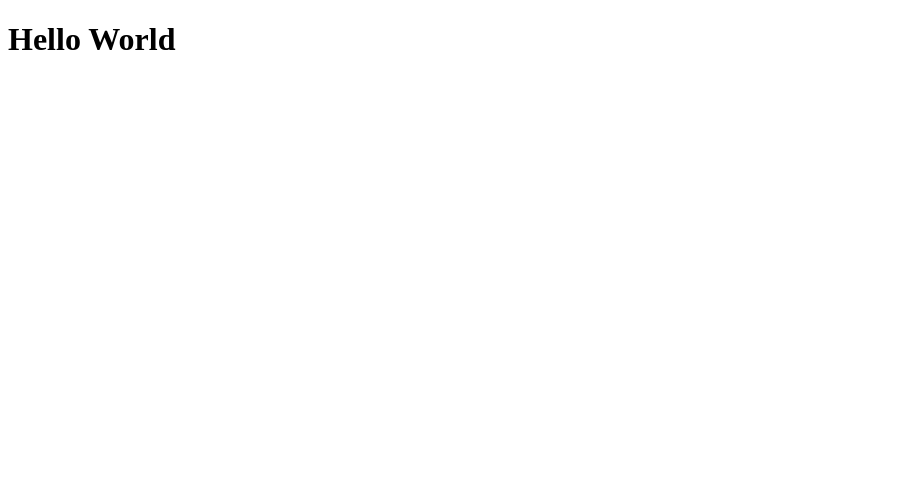
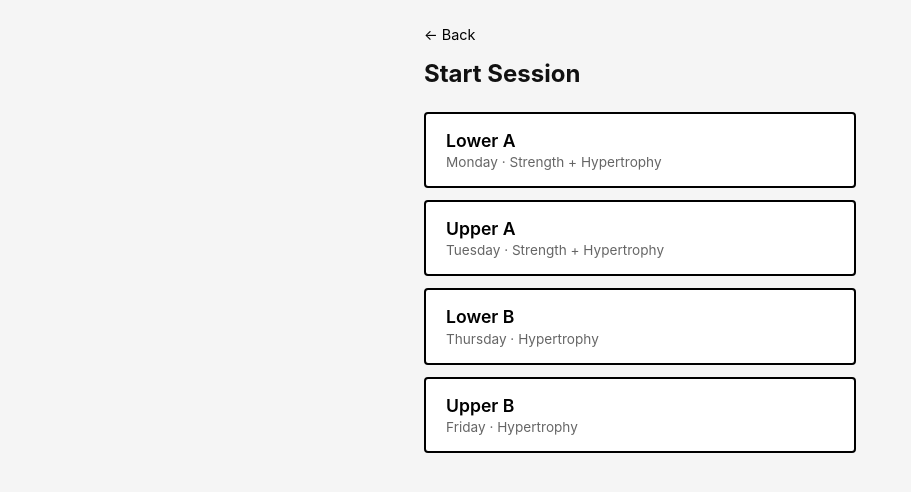
Before and after one commit to dairylarry/workout-tracker, a React (Vite) app in the folder frontend/: page /workout-tracker/session/start in a window 1280 px wide. Shown: the top 492 px of the page, without its empty margins (0-911 px from the left). Built offline with nearby package versions, Linux system fonts and the light colour scheme.

Commit message:
Add frontend ui

```diff
--- a/frontend/package.json
+++ b/frontend/package.json
@@ -11,7 +11,8 @@
   },
   "dependencies": {
     "react": "^18.3.1",
-    "react-dom": "^18.3.1"
+    "react-dom": "^18.3.1",
+    "react-router-dom": "^7.13.1"
   },
   "devDependencies": {
     "@vitejs/plugin-react": "^4.3.1",
--- a/frontend/src/App.jsx
+++ b/frontend/src/App.jsx
@@ -1,3 +1,23 @@
+import { BrowserRouter, Routes, Route } from 'react-router-dom'
+import Home from './pages/Home'
+import StartSession from './pages/StartSession'
+import ResumeSession from './pages/ResumeSession'
+import ActiveSession from './pages/ActiveSession'
+import History from './pages/History'
+import Plan from './pages/Plan'
+import './styles/App.css'
+
 export default function App() {
-  return <h1>Hello World</h1>
+  return (
+    <BrowserRouter basename="/workout-tracker">
+      <Routes>
+        <Route path="/" element={<Home />} />
+        <Route path="/session/start" element={<StartSession />} />
+        <Route path="/session/resume" element={<ResumeSession />} />
+        <Route path="/session/:sessionType/:date" element={<ActiveSession />} />
+        <Route path="/history" element={<History />} />
+        <Route path="/plan" element={<Plan />} />
+      </Routes>
+    </BrowserRouter>
+  )
 }
--- /dev/null
+++ b/frontend/src/pages/ActiveSession.jsx
@@ -0,0 +1,13 @@
+import { useParams, useNavigate } from 'react-router-dom'
+
+export default function ActiveSession() {
+  const { sessionType, date } = useParams()
+  const navigate = useNavigate()
+  return (
+    <div style={{ padding: '1.5rem' }}>
+      <button onClick={() => navigate('/')}>← Back</button>
+      <h2>{sessionType} — {date}</h2>
+      <p>Coming soon.</p>
+    </div>
+  )
+}
--- /dev/null
+++ b/frontend/src/pages/History.jsx
@@ -0,0 +1,12 @@
+import { useNavigate } from 'react-router-dom'
+
+export default function History() {
+  const navigate = useNavigate()
+  return (
+    <div style={{ padding: '1.5rem' }}>
+      <button onClick={() => navigate('/')}>← Back</button>
+      <h2>Session History</h2>
+      <p>Coming soon.</p>
+    </div>
+  )
+}
--- /dev/null
+++ b/frontend/src/pages/Home.jsx
@@ -0,0 +1,18 @@
+import { useNavigate } from 'react-router-dom'
+import '../styles/Home.css'
+
+export default function Home() {
+  const navigate = useNavigate()
+
+  return (
+    <div className="home">
+      <h1>Workout Tracker</h1>
+      <nav className="home-nav">
+        <button onClick={() => navigate('/session/start')}>Start Session</button>
+        <button onClick={() => navigate('/session/resume')}>Resume / Edit Session</button>
+        <button onClick={() => navigate('/history')}>View Sessions</button>
+        <button onClick={() => navigate('/plan')}>View Plan</button>
+      </nav>
+    </div>
+  )
+}
--- /dev/null
+++ b/frontend/src/pages/Plan.jsx
@@ -0,0 +1,12 @@
+import { useNavigate } from 'react-router-dom'
+
+export default function Plan() {
+  const navigate = useNavigate()
+  return (
+    <div style={{ padding: '1.5rem' }}>
+      <button onClick={() => navigate('/')}>← Back</button>
+      <h2>View Plan</h2>
+      <p>Coming soon.</p>
+    </div>
+  )
+}
--- /dev/null
+++ b/frontend/src/pages/ResumeSession.jsx
@@ -0,0 +1,12 @@
+import { useNavigate } from 'react-router-dom'
+
+export default function ResumeSession() {
+  const navigate = useNavigate()
+  return (
+    <div style={{ padding: '1.5rem' }}>
+      <button onClick={() => navigate('/')}>← Back</button>
+      <h2>Resume / Edit Session</h2>
+      <p>Coming soon.</p>
+    </div>
+  )
+}
--- /dev/null
+++ b/frontend/src/pages/StartSession.jsx
@@ -0,0 +1,33 @@
+import { useNavigate } from 'react-router-dom'
+import '../styles/StartSession.css'
+
+const SESSION_TYPES = [
+  { id: 'lower-a', label: 'Lower A', day: 'Monday', focus: 'Strength + Hypertrophy' },
+  { id: 'upper-a', label: 'Upper A', day: 'Tuesday', focus: 'Strength + Hypertrophy' },
+  { id: 'lower-b', label: 'Lower B', day: 'Thursday', focus: 'Hypertrophy' },
+  { id: 'upper-b', label: 'Upper B', day: 'Friday', focus: 'Hypertrophy' },
+]
+
+export default function StartSession() {
+  const navigate = useNavigate()
+
+  function handleSelect(sessionId) {
+    const today = new Date().toISOString().split('T')[0]
+    navigate(`/session/${sessionId}/${today}`)
+  }
+
+  return (
+    <div className="start-session">
+      <button className="back" onClick={() => navigate('/')}>← Back</button>
+      <h2>Start Session</h2>
+      <div className="session-list">
+        {SESSION_TYPES.map(s => (
+          <button key={s.id} className="session-card" onClick={() => handleSelect(s.id)}>
+            <span className="session-label">{s.label}</span>
+            <span className="session-meta">{s.day} · {s.focus}</span>
+          </button>
+        ))}
+      </div>
+    </div>
+  )
+}
--- /dev/null
+++ b/frontend/src/styles/App.css
@@ -0,0 +1,15 @@
+*, *::before, *::after {
+  box-sizing: border-box;
+  margin: 0;
+  padding: 0;
+}
+
+body {
+  font-family: -apple-system, BlinkMacSystemFont, 'Segoe UI', sans-serif;
+  background: #f5f5f5;
+  color: #111;
+}
+
+button {
+  font-family: inherit;
+}
--- /dev/null
+++ b/frontend/src/styles/Home.css
@@ -0,0 +1,39 @@
+.home {
+  display: flex;
+  flex-direction: column;
+  align-items: center;
+  justify-content: center;
+  min-height: 100vh;
+  padding: 2rem;
+}
+
+.home h1 {
+  font-size: 2rem;
+  margin-bottom: 2rem;
+}
+
+.home-nav {
+  display: flex;
+  flex-direction: column;
+  gap: 1rem;
+  width: 100%;
+  max-width: 400px;
+}
+
+.home-nav button {
+  padding: 0.9rem 1rem;
+  min-height: 52px;
+  font-size: 1rem;
+  border: 2px solid #000;
+  background: #fff;
+  cursor: pointer;
+  border-radius: 4px;
+  transition: background 0.15s;
+  -webkit-tap-highlight-color: transparent;
+}
+
+.home-nav button:hover,
+.home-nav button:active {
+  background: #000;
+  color: #fff;
+}
--- /dev/null
+++ b/frontend/src/styles/StartSession.css
@@ -0,0 +1,56 @@
+.start-session {
+  padding: 1.5rem;
+  max-width: 480px;
+  margin: 0 auto;
+}
+
+.back {
+  background: none;
+  border: none;
+  cursor: pointer;
+  font-size: 0.9rem;
+  padding: 0;
+  margin-bottom: 1rem;
+}
+
+.start-session h2 {
+  margin-bottom: 1.5rem;
+}
+
+.session-list {
+  display: flex;
+  flex-direction: column;
+  gap: 0.75rem;
+}
+
+.session-card {
+  display: flex;
+  flex-direction: column;
+  align-items: flex-start;
+  padding: 1rem 1.25rem;
+  min-height: 64px;
+  border: 2px solid #000;
+  background: #fff;
+  cursor: pointer;
+  border-radius: 4px;
+  transition: background 0.15s;
+  width: 100%;
+  -webkit-tap-highlight-color: transparent;
+}
+
+.session-card:hover,
+.session-card:active {
+  background: #000;
+  color: #fff;
+}
+
+.session-label {
+  font-size: 1.1rem;
+  font-weight: 600;
+}
+
+.session-meta {
+  font-size: 0.85rem;
+  opacity: 0.6;
+  margin-top: 0.2rem;
+}
```
